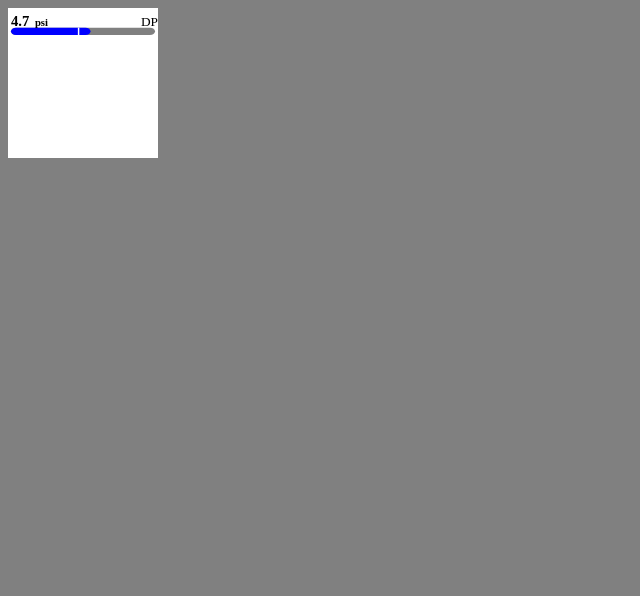
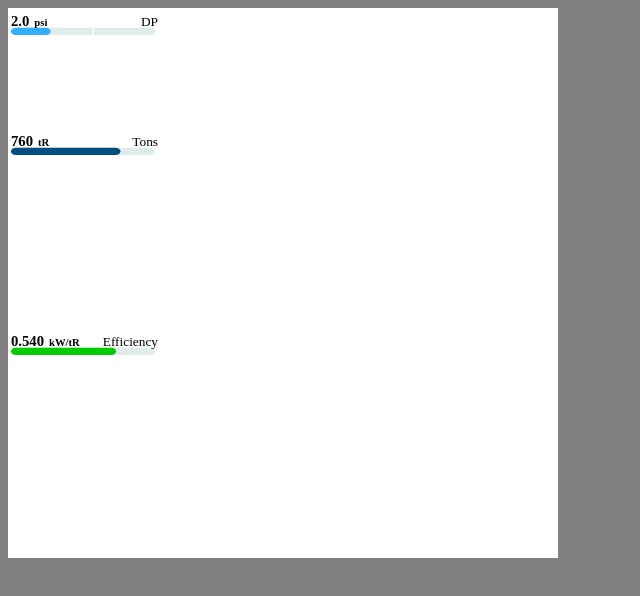
Before and after one commit to sjhelba/chillerSequencerWidgets, a plain HTML site: page index.html in a window 1280 px wide. Shown: the whole page, without its empty margins (0-640 px from the left). Drawn offline with Linux system fonts and the light colour scheme.

Commit message:
Meter class and MeterTooltipClass complete first iteration

```diff
--- a/chillerEquipmentReport/browser_chillerEquipmentReport.js
+++ b/chillerEquipmentReport/browser_chillerEquipmentReport.js
@@ -1,6 +1,5 @@
 'use strict';
 function defineFuncForTabSpacing () {
-
 
 	////////// Hard Coded Defs //////////
 	const getJSDateFromTimestamp = d3.timeParse('%d-%b-%y %I:%M:%S.%L %p UTC%Z');
@@ -60,126 +59,6 @@ function defineFuncForTabSpacing () {
 
 //chiller equipment report
 
-//Hard Coded Classes
-class Meter {
-	constructor(elementToAppendTo, backgroundColor, foregroundBarColor, height, width, title, units, precision, titleFont, unitsFont, numFont, meterVal, minVal, maxVal, designVal) {
-		this.elementToAppendTo = elementToAppendTo;
-		this.backgroundColor = backgroundColor;
-		this.foregroundBarColor = foregroundBarColor;
-		this.height = height;
-		this.width = width;
-		this.title = title;
-		this.units = units,
-		this.precision = precision;
-		this.fonts = {titleFont, unitsFont, numFont};
-		this.heights = {title: getTextHeight(titleFont), units: getTextHeight(unitsFont), num: getTextHeight(numFont)}
-		this.meterVal = meterVal;
-		this.minVal = minVal;
-		this.maxVal = maxVal;
-		this.designVal = designVal;
-		this.greatestTextHeight = d3.max([getTextHeight(titleFont), getTextHeight(unitsFont), getTextHeight(numFont)]);
-		this.margin = 3;
-		this.horizontalTextPadding = 10;
-		this.verticalTextPadding = 2;
-		this.backgroundBarColor = 'gray';
-		this.textColor = 'black';
-		this.barLength = this.width - (this.margin * 2);
-		this.barHeight = this.height - ( (this.margin * 2) + this.greatestTextHeight + this.verticalTextPadding );
-
-	}
-
-	create() {
-		const meterGroup = this.elementToAppendTo.append('g')
-			.attr('class', 'meterGroup')
-			.attr('transform', `translate(${this.margin}, ${this.margin})`);
-
-		const barGroup = meterGroup.append('g')
-			.attr('class', 'barGroup')
-			.attr('transform', `translate(0, ${this.greatestTextHeight + this.verticalTextPadding})`)
-		//backgroundBar
-		barGroup.append('rect')
-			.attr('class', 'backgroundBar')
-			.attr('height', this.barHeight)
-			.attr('width', this.barLength)
-			.attr('fill', this.backgroundBarColor)
-			.attr('stroke', 'none')
-			.attr('rx', 5)
-			.attr('ry', 5);
-		//foregroundBar
-		barGroup.append('rect')
-			.attr('class', 'foregroundBar')
-			.attr('height', this.barHeight)
-			.attr('width', scaleValue(this.meterVal, this.minVal, this.maxVal, this.barLength))
-			.attr('fill', this.foregroundBarColor)
-			.attr('stroke', 'none')
-			.attr('rx', 5)
-			.attr('ry', 5);
-		if (this.designVal || this.designVal === 0) {
-			//designValBar
-			barGroup.append('rect')
-				.attr('class', 'designValBar')
-				.attr('height', this.barHeight)
-				.attr('width', this.barHeight * 0.2)
-				.attr('x', scaleValue(this.designVal, this.minVal, this.maxVal, this.barLength))
-				.attr('fill', this.backgroundColor)
-				.attr('stroke', 'none');
-		}
-		// invisible hoverable bar
-		barGroup.append('rect')
-			.attr('class', 'invisibleHoverableBar')
-			.attr('height', this.barHeight)
-			.attr('width', this.barLength)
-			.attr('opacity', '0')
-			.attr('rx', 5)
-			.attr('ry', 5)
-			.on('mouseover', showTooltip)
-			.on('mouseout', hideTooltip);
-
-		const textGroup = meterGroup.append('g')
-			.attr('class', 'textGroup')
-			.attr('transform', `translate(0, ${this.greatestTextHeight})`)
-			.attr('pointer-events', 'none')
-
-		//meterValText
-		textGroup.append('text')
-			.attr('class', 'meterValText')
-			.style('font', this.fonts.numFont)
-			.text(formatValue(this.meterVal, this.precision))
-			.attr('fill', this.textColor)
-			.attr('x', 0)
-		//unitsText
-		textGroup.append('text')
-			.attr('class', 'unitsText')
-			.style('font', this.fonts.unitsFont)
-			.text(this.units)
-			.attr('fill', this.textColor)
-			.attr('x', getTextWidth(formatValue(this.meterVal, this.precision)) + this.horizontalTextPadding)
-		//titleText
-		textGroup.append('text')
-			.attr('class', 'titleText')
-			.style('font', this.fonts.titleFont)
-			.text(this.title)
-			.attr('fill', this.textColor)
-			.attr('text-anchor', 'end')
-			.attr('x', this.width - this.margin)
-
-
-
-		function showTooltip() {
-			//create another class for tooltip to manipulate from here
-			console.log('show tooltip')
-		}
-		function hideTooltip() {
-			console.log('hide tooltip')
-		}
-		function formatValue(value, precision) {return d3.format(',.' + precision + 'f')(value)}
-		function scaleValue(value, minVal, maxVal, barLength) {
-			var x = d3.scaleLinear().domain([minVal, maxVal]).range([0, barLength]);
-			return x(value);
-		}
-	}
-
-}
 
 
 
@@ -243,8 +122,8 @@ class Meter {
 		properties.forEach(prop => data[prop.name] = prop.value);
 
 		// FROM JQ //
-		data.jqHeight = 150;
-		data.jqWidth = 150;
+		data.jqHeight = 550;
+		data.jqWidth = 550;
 
 		// SIZING //
 		data.graphicHeight = data.jqHeight - (margin.top + margin.bottom);
@@ -310,11 +189,29 @@ class Meter {
 
 		// ********************************************* GRAPHIC GROUP ******************************************************* //
 		const graphicGroup = widget.svg.append('g').attr('class', 'graphicGroup');
+		const tooltipGroup = graphicGroup.append('g').attr('class', 'tooltipGroup').attr('transform', 'translate(300, 140)')
 
-		const myMeter = new Meter(graphicGroup, 'white', 'blue', 30, 150, 'DP', 'psi', 1, '10.0pt Nirmala UI', 'bold 8.0pt Nirmala UI', 'bold 11.0pt Nirmala UI', 4.7386745645, 0.1, 8.5, 4)
-		myMeter.create();
-		// ********************************************* OUTER ELLIPSE ******************************************************* //
+		const DPMeter = new Meter(graphicGroup, tooltipGroup, 'white', '#33adff', 30, 150, 'DP', 'psi', 1, '10.0pt Nirmala UI', 'bold 8.0pt Nirmala UI', 'bold 11.0pt Nirmala UI', 4.7386745645, 0.1, 8.5, 4)
+		DPMeter.create();
 
+		const tonsGroup = graphicGroup.append('g').attr('transform', 'translate(0, 120)')
+		const tonsMeter = new Meter(tonsGroup, tooltipGroup, 'white', '#004d80', 30, 150, 'Tons', 'tR', 0, '10.0pt Nirmala UI', 'bold 8.0pt Nirmala UI', 'bold 11.0pt Nirmala UI', 760, 0, 1000);
+		tonsMeter.create();
+
+		setTimeout(() => {
+			DPMeter.redrawWithNewArgs({meterVal: 2, maxVal: 7});
+		}, 2000)
+		setTimeout(() => {
+			DPMeter.redrawWithNewArgs({meterVal: 6});
+		}, 7000)
+
+		const efficiencyGroup = graphicGroup.append('g').attr('transform', 'translate(0, 320)')
+		const efficiencyMeter = new Meter(efficiencyGroup, tooltipGroup, 'white', '#00cc00', 30, 150, 'Efficiency', 'kW/tR', 3, '10.0pt Nirmala UI', 'bold 8.0pt Nirmala UI', 'bold 11.0pt Nirmala UI', 0.540, 2, 0);
+		efficiencyMeter.create();
+
+		setTimeout(() => {
+			efficiencyMeter.redrawWithNewArgs({meterVal: 0.9});
+		}, 7000)
 
 	};
 
--- /dev/null
+++ b/classes/MeterClass.js
@@ -0,0 +1,160 @@
+
+class Meter {
+	constructor(elementToAppendMeterTo, elementToAppendTooltipTo, backgroundColor, foregroundBarColor, height, width, title, units, precision, titleFont, unitsFont, numFont, meterVal, minVal, maxVal, designVal) {
+		this.backgroundColor = backgroundColor;
+		this.foregroundBarColor = foregroundBarColor;
+		this.height = height;
+		this.width = width;
+		this.title = title;
+		this.units = units,
+		this.precision = precision;
+    this.titleFont = titleFont;
+    this.unitsFont = unitsFont;
+    this.numFont = numFont;
+		this.meterVal = meterVal;
+		this.minVal = minVal;
+		this.maxVal = maxVal;
+    this.designVal = designVal;
+    this.margin = 3;
+		this.horizontalTextPadding = 5;
+		this.verticalTextPadding = 2;
+		this.backgroundBarColor = '#e0ebeb';
+    this.textColor = 'black';
+    this.previousMeterVal = this.meterVal;
+    this.calculateCalculatedProps();
+    this.tooltip = new MeterTooltip(this, elementToAppendTooltipTo);
+    this.element = elementToAppendMeterTo.append('g')
+      .attr('class', 'meterElement')
+      .attr('transform', `translate(${this.margin}, ${this.margin})`);
+	}
+
+	create(areNewArgs) {
+    const myTooltip = this.tooltip;
+    myTooltip.create(areNewArgs);
+
+    this.element
+      .on('mouseover', () => myTooltip.show())
+      .on('mouseout', () => myTooltip.hide());
+
+		const barGroup = this.element.append('g')
+			.attr('class', 'barGroup')
+			.attr('transform', `translate(0, ${this.greatestTextHeight + this.verticalTextPadding})`)
+		//backgroundBar
+		barGroup.append('rect')
+			.attr('class', 'backgroundBar')
+			.attr('height', this.barHeight)
+			.attr('width', this.barLength)
+			.attr('fill', this.backgroundBarColor)
+			.attr('stroke', 'none')
+			.attr('rx', 5)
+			.attr('ry', 5);
+		//foregroundBar
+		barGroup.append('rect')
+			.attr('class', 'foregroundBar')
+			.attr('height', this.barHeight)
+			.attr('width', scaleValue(this.previousMeterVal, this.minVal, this.maxVal, this.barLength))
+			.attr('fill', this.foregroundBarColor)
+			.attr('stroke', 'none')
+			.attr('rx', 5)
+      .attr('ry', 5)
+      .transition()
+        .attr('width', scaleValue(this.meterVal, this.minVal, this.maxVal, this.barLength));
+
+		if (this.isDesignVal) {
+			//designValBar
+			barGroup.append('rect')
+				.attr('class', 'designValBar')
+				.attr('height', this.barHeight)
+				.attr('width', this.barHeight * 0.2)
+				.attr('x', scaleValue(this.designVal, this.minVal, this.maxVal, this.barLength))
+				.attr('fill', this.backgroundColor)
+				.attr('stroke', 'none');
+		}
+		// invisible hoverable bar
+		barGroup.append('rect')
+			.attr('class', 'invisibleHoverableBar')
+			.attr('height', this.barHeight)
+			.attr('width', this.barLength)
+			.attr('opacity', '0')
+			.attr('rx', 5)
+			.attr('ry', 5)
+
+		const textGroup = this.element.append('g')
+			.attr('class', 'textGroup')
+			.attr('transform', `translate(0, ${this.greatestTextHeight})`)
+			.style('cursor', 'default')
+
+		//meterValText
+		textGroup.append('text')
+			.attr('class', 'meterValText')
+			.style('font', this.numFont)
+			.text(formatValueToPrecision(this.previousMeterVal, this.precision))
+			.attr('fill', this.textColor)
+      .attr('x', 0)
+      .transition()
+        .text(formatValueToPrecision(this.meterVal, this.precision))
+
+		//unitsText
+		textGroup.append('text')
+			.attr('class', 'unitsText')
+			.style('font', this.unitsFont)
+			.text(this.units)
+			.attr('fill', this.textColor)
+      .attr('x', getTextWidth(formatValueToPrecision(this.previousMeterVal, this.precision), this.numFont) + this.horizontalTextPadding)
+      .transition()
+        .attr('x', getTextWidth(formatValueToPrecision(this.meterVal, this.precision), this.numFont) + this.horizontalTextPadding)
+
+		//titleText
+		textGroup.append('text')
+			.attr('class', 'titleText')
+			.style('font', this.titleFont)
+			.text(this.title)
+			.attr('fill', this.textColor)
+			.attr('text-anchor', 'end')
+			.attr('x', this.width - this.margin)
+
+
+		function scaleValue(value, minVal, maxVal, barLength) {
+			var x = d3.scaleLinear().domain([minVal, maxVal]).range([0, barLength]);
+			return x(value);
+    }
+
+    return this.element;
+  }
+
+  delete() {
+    this.tooltip.element.remove();
+    this.element.remove();
+  }
+
+  calculateCalculatedProps() {
+    this.heights = {title: getTextHeight(this.titleFont), units: getTextHeight(this.unitsFont), num: getTextHeight(this.numFont)};
+    this.isDesignVal = this.designVal || this.designVal === 0 ? true : false;
+		this.greatestTextHeight = d3.max([getTextHeight(this.titleFont), getTextHeight(this.unitsFont), getTextHeight(this.numFont)]);
+    this.greatestNumWidth = d3.max([getTextWidth(formatValueToPrecision(this.minVal, this.precision), this.numFont), getTextWidth(formatValueToPrecision(this.maxVal, this.precision), this.numFont), this.isDesignVal ? getTextWidth(formatValueToPrecision(this.designVal, this.precision), this.numFont) : 0]);
+    this.barLength = this.width - (this.margin * 2);
+    this.barHeight = this.height - ( (this.margin * 2) + this.greatestTextHeight + this.verticalTextPadding );
+  }
+
+  //  {paramName: newArg, paramName: newArg, paramName: newArg}
+  redrawWithNewArgs(newArgsObj) {
+    const that = this;
+    resetElements(that.tooltip.element, '*');
+    resetElements(that.element, '*');
+    that.previousMeterVal = that.meterVal;
+    let count = 0;
+    for (let param in newArgsObj) {
+      if (newArgsObj.hasOwnProperty(param)) {
+        that[param] = newArgsObj[param];
+        count++;
+      }
+    }
+    // if more than one property has changed (thus properties other than meterVal have changed), don't use previous value
+    if (count > 1) {
+      that.previousMeterVal = that.meterVal
+    }
+    that.calculateCalculatedProps();
+    that.create(true);
+  }
+
+}
--- /dev/null
+++ b/classes/MeterTooltipClass.js
@@ -0,0 +1,156 @@
+const resetElements = (outerWidgetEl, elementsToReset) => {
+  const selectionForCheck = outerWidgetEl.selectAll(elementsToReset)
+  if (!selectionForCheck.empty()) selectionForCheck.remove();
+};
+
+const getTextWidth = (text, font) => {
+  const canvas = document.createElement('canvas');
+  const context = canvas.getContext('2d');
+  context.font = font;
+  const width = context.measureText(text).width;
+  d3.select(canvas).remove()
+  return width;
+};
+const getTextHeight = font => {
+  let num = '';
+  const indexOfLastDigit = font.indexOf('pt') - 1;
+  for(let i = 0; i <= indexOfLastDigit; i++){
+    if(!isNaN(font[i]) || font[i] === '.') num += font[i];
+  }
+  num = +num;
+  return num * 1.33333333333;
+};
+const formatValueToPrecision = (value, precision) => d3.format(',.' + precision + 'f')(value);
+
+class MeterTooltip {
+	constructor(meter, elementToAppendTo) {
+    this.meter = meter;
+    this.margin = 7;
+    this.minRightOfLabel = 8;
+    this.rightOfNum = 3;
+    this.verticalPadding = 3;
+    this.rightOfTitle = 10;
+    this.calculateCalculatedProps();
+    this.element = elementToAppendTo.append('g')
+      .attr('class', 'tooltipGroup')
+      .style('display', 'none');
+  }
+
+  calculateCalculatedProps() {
+    this.height = (this.margin * 3) + ( getTextHeight(this.meter.titleFont) * (this.meter.isDesignVal ? 3 : 2) ) + ( this.verticalPadding * (this.meter.isDesignVal ? 2 : 1) );
+    this.width = (this.margin * 2) + getTextWidth(this.meter.title, 'bold ' + this.meter.titleFont) + this.rightOfTitle + getTextWidth(this.meter.isDesignVal ? 'Design:' : 'Max:', this.meter.titleFont) + this.minRightOfLabel + this.meter.greatestNumWidth + this.rightOfNum + getTextWidth(this.meter.units, this.meter.unitsFont);
+  }
+
+  create(areNewArgs) {
+
+    //if there's a change, recalculate height and width
+    if (areNewArgs) this.calculateCalculatedProps();
+
+    //rect
+    this.element.append('rect')
+      .attr('fill', this.meter.backgroundBarColor)
+      .attr('stroke', 'none')
+      .attr('height', this.height)
+      .attr('width', this.width)
+      .attr('rx', 5)
+      .attr('ry', 5);
+    const textGroup = this.element.append('g')
+      .attr('class', 'textGroup')
+      .attr('transform', `translate(${this.margin}, ${this.margin})`);
+    //title
+    textGroup.append('text')
+      .text(this.meter.title)
+      .style('font', 'bold ' + this.meter.titleFont)
+      .attr('y', getTextHeight('bold ' + this.meter.titleFont))
+
+    const row1 = textGroup.append('g')
+      .attr('class', 'labelsColumn')
+      .attr('transform', `translate(0, ${getTextHeight(this.meter.numFont)})`);
+    const row2 = textGroup.append('g')
+      .attr('class', 'numsColumn')
+      .attr('transform', `translate(0, ${( getTextHeight(this.meter.numFont) * 2 ) + this.verticalPadding})`);
+    const row3 = !this.meter.isDesignVal ? undefined : textGroup.append('g')
+      .attr('class', 'unitsColumn')
+      .attr('transform', `translate(0, ${( getTextHeight(this.meter.numFont) * 3 ) + (this.verticalPadding * 2)})`);
+
+    const labelsColumnX = getTextWidth(this.meter.title, 'bold ' + this.meter.titleFont) + this.rightOfTitle;
+    const numsColumnX = getTextWidth(this.meter.title, 'bold ' + this.meter.titleFont) + this.rightOfTitle + getTextWidth(this.meter.isDesignVal ? 'Design:' : 'Max:', this.meter.titleFont) + this.minRightOfLabel;
+
+    //Min Label
+    row1.append('text')
+      .text('Min:')
+      .style('font', this.meter.titleFont)
+      .attr('x', labelsColumnX);
+    //Min Val
+    row1.append('text')
+      .text(formatValueToPrecision(this.meter.minVal, this.meter.precision))
+      .style('font', this.meter.numFont)
+      .attr('x', numsColumnX);
+    //Min Units
+    row1.append('text')
+      .text(this.meter.units)
+      .style('font', this.meter.unitsFont)
+      .attr('x', numsColumnX + getTextWidth(formatValueToPrecision(this.meter.minVal, this.meter.precision), this.meter.numFont) + this.rightOfNum);
+
+    if (this.meter.isDesignVal) {
+      //Design Label
+      row2.append('text')
+        .text('Design:')
+        .style('font', this.meter.titleFont)
+        .attr('x', labelsColumnX)
+      //Design Val
+      row2.append('text')
+        .text(formatValueToPrecision(this.meter.designVal, this.meter.precision))
+        .style('font', this.meter.numFont)
+        .attr('x', numsColumnX)
+      //Design Units
+      row2.append('text')
+        .text(this.meter.units)
+        .style('font', this.meter.unitsFont)
+        .attr('x', numsColumnX + getTextWidth(formatValueToPrecision(this.meter.designVal, this.meter.precision), this.meter.numFont) + this.rightOfNum);
+
+      //Max Label
+      row3.append('text')
+        .text('Max:')
+        .style('font', this.meter.titleFont)
+        .attr('x', labelsColumnX);
+      //Max Val
+      row3.append('text')
+        .text(formatValueToPrecision(this.meter.maxVal, this.meter.precision))
+        .style('font', this.meter.numFont)
+        .attr('x', numsColumnX);
+      //Max Units
+      row3.append('text')
+        .text(this.meter.units)
+        .style('font', this.meter.unitsFont)
+        .attr('x', numsColumnX + getTextWidth(formatValueToPrecision(this.meter.maxVal, this.meter.precision), this.meter.numFont) + this.rightOfNum);
+    } else {
+      //Max Label
+      row2.append('text')
+        .text('Max:')
+        .style('font', this.meter.titleFont)
+        .attr('x', labelsColumnX);
+      //Max Val
+      row2.append('text')
+        .text(formatValueToPrecision(this.meter.maxVal, this.meter.precision))
+        .style('font', this.meter.numFont)
+        .attr('x', numsColumnX);
+      //Max Units
+      row2.append('text')
+        .text(this.meter.units)
+        .style('font', this.meter.unitsFont)
+        .attr('x', numsColumnX + getTextWidth(formatValueToPrecision(this.meter.maxVal, this.meter.precision), this.meter.numFont) + this.rightOfNum);
+    }
+
+
+  }
+
+	show() {
+    this.element.style('display', 'block')
+  }
+
+  hide() {
+    this.element.style('display', 'none')
+  }
+
+}
```
Also changed, not shown: index.html (+3 -0 lines), classes/GaugeClass.js (added).
